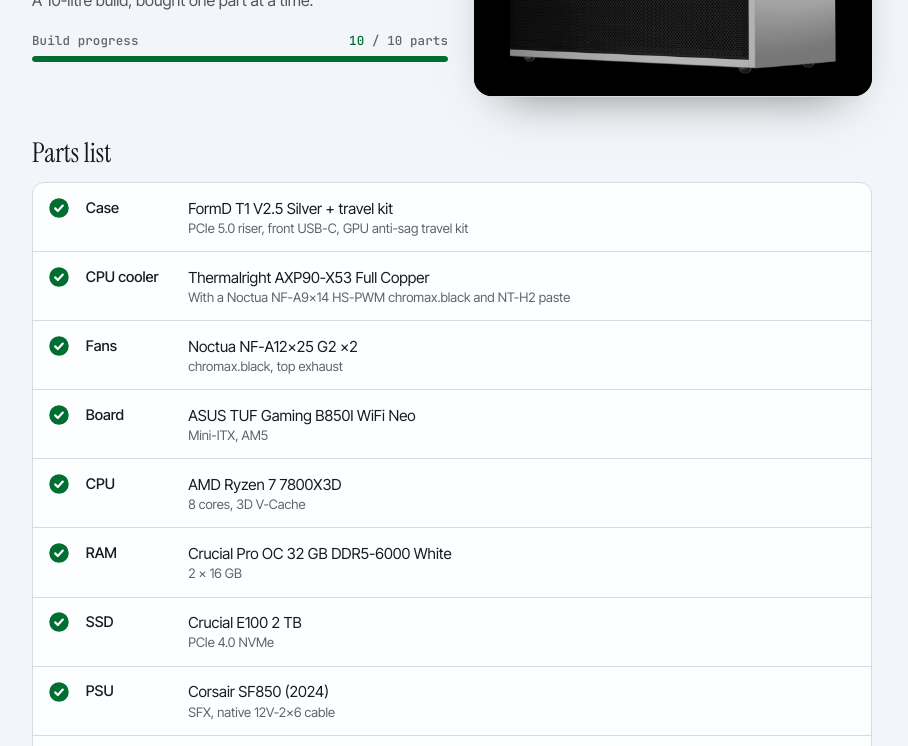
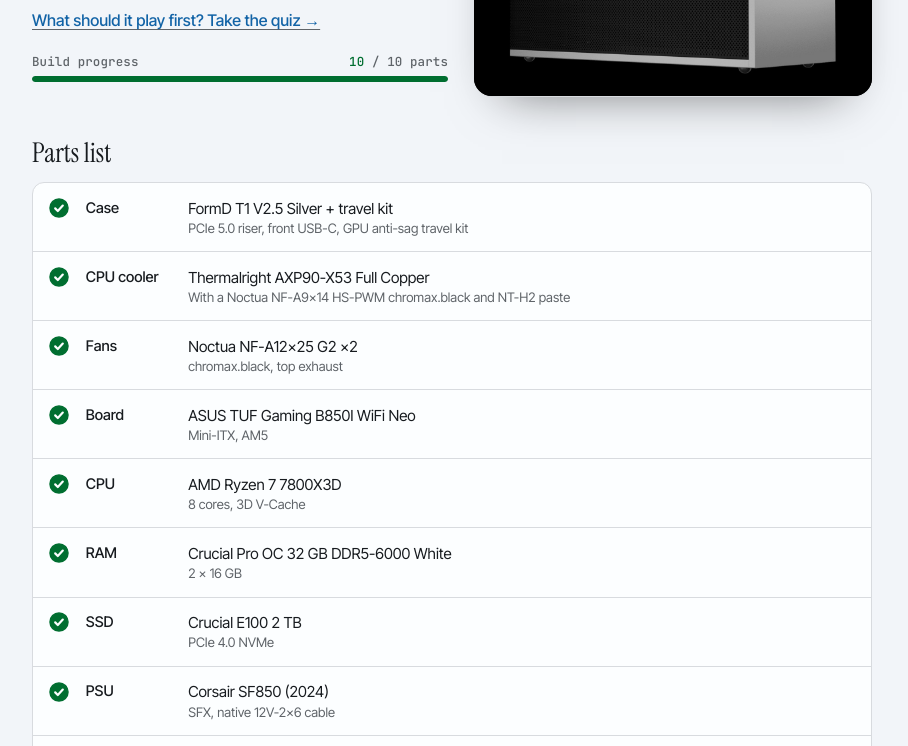
Before and after one commit to maxvij/pc, a plain HTML site: page index.html in a window 1280 px wide. Shown: the part 287-1033 px from the top of the page, without its empty margins (188-1096 px from the left). Drawn offline with Linux system fonts and the light colour scheme.

Commit message:
feat: link the games quiz from the hero
Co-Authored-By: Claude Opus 5.5 <noreply@anthropic.com>
Claude-Session: https://claude.ai/code/session_014Tno9CCnBxPkpMt7Rqd9bu

```diff
--- a/index.html
+++ b/index.html
@@ -48,6 +48,8 @@
   h2 { font: 400 1.7rem/1.1 var(--serif); margin: 2.6rem 0 0.9rem; }
   .lede { color: var(--ink-2); max-width: 60ch; margin: 0; }
   .small { color: var(--ink-3); font-size: 0.85rem; }
+  .play-cta { margin: 1rem 0 0; font-weight: 500; }
+  .play-cta a { color: var(--next); }
   footer { margin: 3rem 0; padding-top: 1.2rem; border-top: 1px solid var(--line); color: var(--ink-3); font-size: 0.85rem; }
 
   /* Hero */
@@ -93,6 +95,7 @@
     <div>
       <h1>Silver T1, 4K OLED, ray tracing on.</h1>
       <p class="lede">A 10-litre build, bought one part at a time.</p>
+      <p class="play-cta"><a href="games.html">What should it play first? Take the quiz →</a></p>
       <div class="progress" role="img" aria-label="Build progress: 10 of 10 parts bought">
         <div class="progress-meta"><span>Build progress</span><span><b>10</b> / 10 parts</span></div>
         <div class="bar"><span style="--p: 1"></span></div>
```
